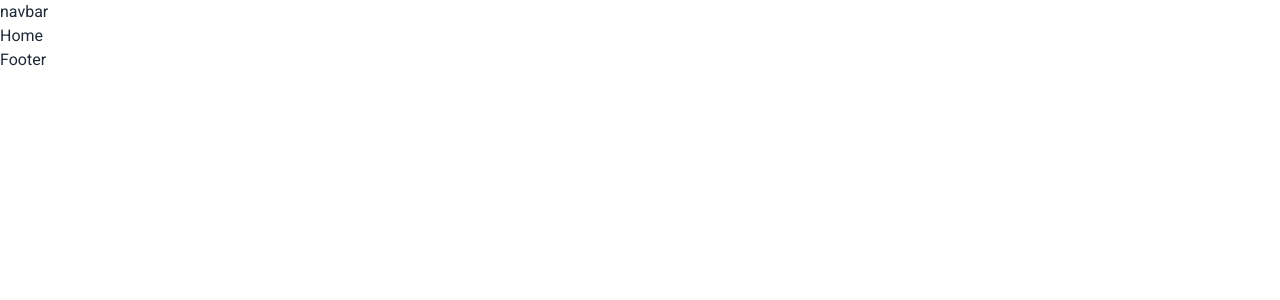
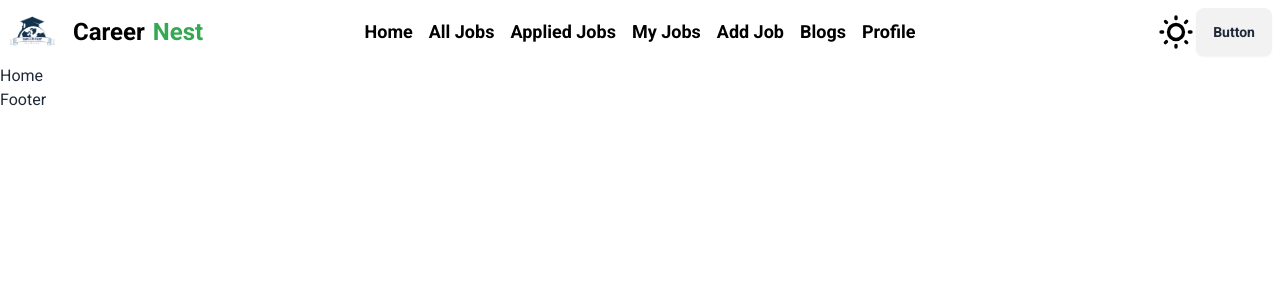
Before and after one commit to Mosharof-Hossen/Career-Nest, a React (Vite) app in the folder client/: page / in a window 1280 px wide. Shown: the top 300 px of the page. Built offline with nearby package versions, Linux system fonts and the light colour scheme.

Commit message:
dark mode light mode added

```diff
--- a/client/src/App.jsx
+++ b/client/src/App.jsx
@@ -1,3 +1,4 @@
+
 import './App.css'
 import Footer from './Components/shared/Footer'
 import Navbar from './Components/shared/Navbar'
@@ -5,8 +6,9 @@
 
 function App() {
 
+
   return (
-    <div>
+    <div className=''>
       <Navbar></Navbar>
 
       <Outlet />
--- a/client/src/Components/shared/Navbar.jsx
+++ b/client/src/Components/shared/Navbar.jsx
@@ -1,9 +1,93 @@
-
+import { Link } from "react-router-dom";
+import logo from "../../assets/logo.png"
+import { useEffect, useState } from "react";
 
 const Navbar = () => {
+
+    const [darkMode, setDarkMode] = useState(() => {
+        return window.matchMedia && window.matchMedia('(prefers-color-scheme: dark)').matches;
+    })
+    useEffect(() => {
+        if (darkMode) {
+            document.documentElement.classList.add('dark');
+        } else {
+            document.documentElement.classList.remove('dark');
+        }
+    }, [darkMode])
+    console.log(darkMode);
+    const links = <>
+        <Link className="text-lg font-semibold mx-2" to={'/'}><li>Home</li></Link>
+        <Link className="text-lg font-semibold mx-2" to={'/all-jobs'}><li>All Jobs</li></Link>
+        <Link className="text-lg font-semibold mx-2" to={'/applied-jobs'}><li>Applied Jobs</li></Link>
+        <Link className="text-lg font-semibold mx-2" to={'/my-jobs'}><li>My Jobs</li></Link>
+        <Link className="text-lg font-semibold mx-2" to={"/add-job"}><li>Add Job</li></Link>
+        <Link className="text-lg font-semibold mx-2" to={'/blogs'}><li>Blogs</li></Link>
+        <Link className="text-lg font-semibold mx-2" to={'/profile'}><li>Profile</li></Link>
+    </>
+
     return (
-        <div>
-            navbar
+        <div >
+            <div className="navbar  dark:bg-gray-900 dark:text-white bg-white text-black">
+                <div className="navbar-start">
+                    <div className="dropdown">
+                        <div tabIndex={0} role="button" className="btn btn-ghost lg:hidden">
+                            <svg
+                                xmlns="http://www.w3.org/2000/svg"
+                                className="h-5 w-5"
+                                fill="none"
+                                viewBox="0 0 24 24"
+                                stroke="currentColor">
+                                <path
+                                    strokeLinecap="round"
+                                    strokeLinejoin="round"
+                                    strokeWidth="2"
+                                    d="M4 6h16M4 12h8m-8 6h16" />
+                            </svg>
+                        </div>
+                        <ul
+                            tabIndex={0}
+                            className="menu menu-sm dropdown-content bg-base-100 rounded-box z-[1] mt-3 w-52 p-2 shadow">
+                            {
+                                links
+                            }
+                        </ul>
+                    </div>
+                    <img src={logo} alt="" className="w-12" />
+                    <a className="dark:text-white  btn btn-ghost text-2xl font-bold">Career<span className="text-primary-c">Nest</span></a>
+                </div>
+                <div className="navbar-center hidden lg:flex">
+                    <ul className="menu menu-horizontal px-1">
+                        {
+                            links
+                        }
+                    </ul>
+                </div>
+                <div className="navbar-end">
+                    <label className="swap swap-rotate" >
+                        {/* this hidden checkbox controls the state */}
+                        <input onClick={() => setDarkMode(!darkMode)} type="checkbox" className="theme-controller" value="synthwave" />
+
+                        {/* sun icon */}
+                        <svg
+                            className="swap-off h-10 w-10 fill-current"
+                            xmlns="http://www.w3.org/2000/svg"
+                            viewBox="0 0 24 24">
+                            <path
+                                d="M5.64,17l-.71.71a1,1,0,0,0,0,1.41,1,1,0,0,0,1.41,0l.71-.71A1,1,0,0,0,5.64,17ZM5,12a1,1,0,0,0-1-1H3a1,1,0,0,0,0,2H4A1,1,0,0,0,5,12Zm7-7a1,1,0,0,0,1-1V3a1,1,0,0,0-2,0V4A1,1,0,0,0,12,5ZM5.64,7.05a1,1,0,0,0,.7.29,1,1,0,0,0,.71-.29,1,1,0,0,0,0-1.41l-.71-.71A1,1,0,0,0,4.93,6.34Zm12,.29a1,1,0,0,0,.7-.29l.71-.71a1,1,0,1,0-1.41-1.41L17,5.64a1,1,0,0,0,0,1.41A1,1,0,0,0,17.66,7.34ZM21,11H20a1,1,0,0,0,0,2h1a1,1,0,0,0,0-2Zm-9,8a1,1,0,0,0-1,1v1a1,1,0,0,0,2,0V20A1,1,0,0,0,12,19ZM18.36,17A1,1,0,0,0,17,18.36l.71.71a1,1,0,0,0,1.41,0,1,1,0,0,0,0-1.41ZM12,6.5A5.5,5.5,0,1,0,17.5,12,5.51,5.51,0,0,0,12,6.5Zm0,9A3.5,3.5,0,1,1,15.5,12,3.5,3.5,0,0,1,12,15.5Z" />
+                        </svg>
+
+                        {/* moon icon */}
+                        <svg
+                            className="swap-on h-10 w-10 fill-current"
+                            xmlns="http://www.w3.org/2000/svg"
+                            viewBox="0 0 24 24">
+                            <path
+                                d="M21.64,13a1,1,0,0,0-1.05-.14,8.05,8.05,0,0,1-3.37.73A8.15,8.15,0,0,1,9.08,5.49a8.59,8.59,0,0,1,.25-2A1,1,0,0,0,8,2.36,10.14,10.14,0,1,0,22,14.05,1,1,0,0,0,21.64,13Zm-9.5,6.69A8.14,8.14,0,0,1,7.08,5.22v.27A10.15,10.15,0,0,0,17.22,15.63a9.79,9.79,0,0,0,2.1-.22A8.11,8.11,0,0,1,12.14,19.73Z" />
+                        </svg>
+                    </label>
+                    <a className="btn">Button</a>
+                </div>
+            </div>
         </div>
     );
 };
--- a/client/src/index.css
+++ b/client/src/index.css
@@ -6,4 +6,5 @@
 
 body {
   font-family: "Roboto", sans-serif;
+
 }
--- a/client/tailwind.config.js
+++ b/client/tailwind.config.js
@@ -4,8 +4,13 @@
     "./index.html",
     "./src/**/*.{js,ts,jsx,tsx}",
   ],
+  darkMode: 'class',
   theme: {
-    extend: {},
+    extend: {
+      colors: {
+        'primary-c': '#34a853'
+      }
+    },
   },
   plugins: [
     // eslint-disable-next-line no-undef
```
Also changed, not shown: client/src/assets/logo.png (added).
